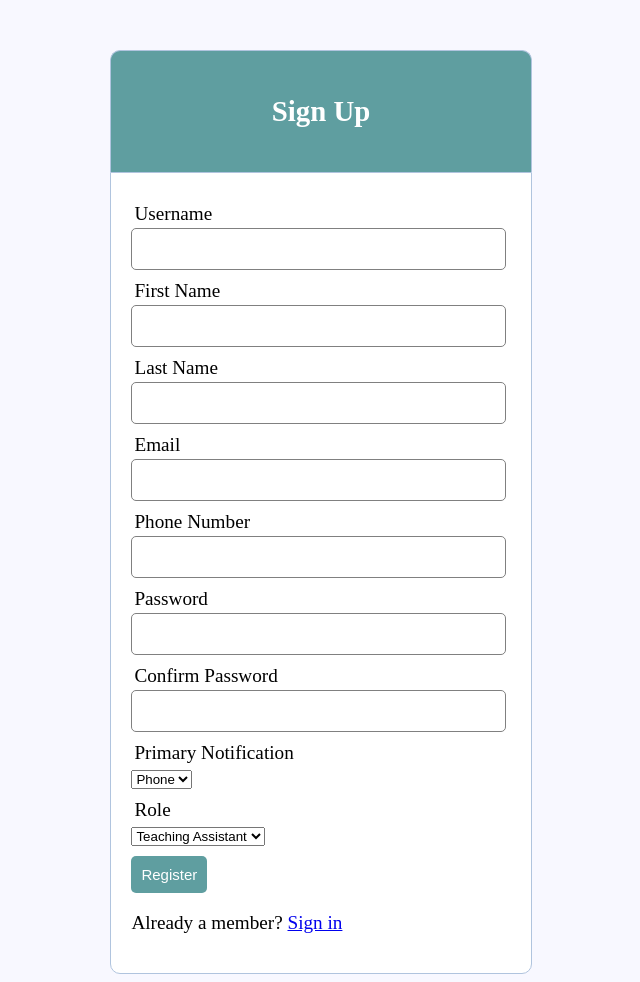
After one commit to tehh4ck3r/ta-emergency-coverage, a PHP site: page /register.php in a window 1280 px wide. The commit adds this page. Shown: the whole page, without its empty margins (319-959 px from the left). Run offline with PHP 8.4, Linux system fonts and the light colour scheme; data that the repository does not hold is empty.

Commit message:
Refactoring

```diff
--- a/dbconn.php
+++ b/dbconn.php
@@ -1,12 +1,26 @@
 <?php
-	// Set up params for database connection
-	$dsn = 'mysql:host=dbserver.engr.scu.edu;dbname=sdb_kmahajan';
-	$uname = 'kmahajan';
-	$pwd = '00001103126';
+	/* C9 Database */
+	$servername = getenv('IP');
+	$username = getenv('C9_USER');
+	$password = "";
+	$database = "c9";
+	$dbport = 3306;
 
-	try {
-		$db_conn = new PDO($dsn, $uname, $pwd);
-	} catch (PDOException $e) {
-		echo 'DB Connection Error: ' . $e->getMessage();
+	// Create connection
+	$db = new mysqli($servername, $username, $password, $database, $dbport);
+
+	/* EDC Database
+	$servername = "dbserver.engr.scu.edu"
+	$username = "kmahajan";
+	$password = "00001103126";
+	$database = "sdb_kmahajan";
+
+	// Create connection
+	$db = new mysqli($servername, $username, $password, $database); */
+
+	// Check connection
+	if ($db->connect_error) {
+		die("Connection failed: " . $db->connect_error);
 	}
+	// echo "Connected successfully (".$db->host_info.")";
 ?>
--- /dev/null
+++ b/errors.php
@@ -0,0 +1,7 @@
+<?php  if (count($errors) > 0) : ?>
+	<div class="error">
+		<?php foreach ($errors as $error) : ?>
+			<p><?php echo $error ?></p>
+		<?php endforeach ?>
+	</div>
+<?php  endif ?>
--- /dev/null
+++ b/register-serv.php
@@ -0,0 +1,43 @@
+<?php
+	require('dbconn.php');
+	require('errors.php');
+
+	$errors = array();
+
+	// REGISTER USER
+	if (isset($_POST['reg_user'])) {
+		// receive all input values from the form
+		$username = mysqli_real_escape_string($db, $_POST['username']);
+		$firstname = mysqli_real_escape_string($db, $_POST['firstname']);
+		$lastname = mysqli_real_escape_string($db, $_POST['lastname']);
+		$email = mysqli_real_escape_string($db, $_POST['email']);
+		$phone = mysqli_real_escape_string($db, $_POST['phone']);
+		$password_1 = mysqli_real_escape_string($db, $_POST['password_1']);
+		$password_2 = mysqli_real_escape_string($db, $_POST['password_2']);
+		$notify = mysqli_real_escape_string($db, $_POST['notify']);
+		$role = mysqli_real_escape_string($db, $_POST['role']);
+
+		// form validation: ensure that the form is correctly filled
+		if (empty($username)) { array_push($errors, "Username is required"); }
+		if (empty($firstname)) { array_push($errors, "First name is required"); }
+		if (empty($lastname)) { array_push($errors, "Last name is required"); }
+		if (empty($email)) { array_push($errors, "Email is required"); }
+		if (empty($phone)) { array_push($errors, "Phone Number is required"); }
+		if (empty($password_1)) { array_push($errors, "Password is required"); }
+		if (empty($role)) { array_push($errors, "User type is required"); }
+
+		if ($password_1 != $password_2) {
+			array_push($errors, "The two passwords do not match");
+		}
+
+		// register user if there are no errors in the form
+		if (count($errors) == 0) {
+			$password = md5($password_1);	//encrypt the password before saving in the database
+			$query = "INSERT INTO USERS (username, password, email, phone, notify, role, first, last)
+					  VALUES('$username', '$password', '$email', '$phone', '$notify', '$role', '$firstname', '$lastname')";
+			mysqli_query($db, $query);
+
+			header('location: login.php');
+		}
+	}
+?>
--- /dev/null
+++ b/register.php
@@ -0,0 +1,62 @@
+<?php
+	require('register-serv.php');
+?>
+<!DOCTYPE html>
+<html>
+	<head>
+		<title>Sign Up</title>
+		<link rel="stylesheet" type="text/css" href="login-style.css">
+	</head>
+	<body>
+		<div class="header">
+			<h2>Sign Up</h2>
+		</div>
+		<form action="register.php" method="post">
+			<?php include('errors.php'); ?>
+			<div class="input-group">
+				<label>Username</label>
+				<input type="text" name="username">
+			</div>
+			<div class="input-group">
+				<label>First Name</label>
+				<input type="text" name="firstname">
+			</div>
+			<div class="input-group">
+				<label>Last Name</label>
+				<input type="text" name="lastname">
+			</div>
+			<div class="input-group">
+				<label>Email</label>
+				<input type="email" name="email">
+			</div>
+			<div class="input-group">
+				<label>Phone Number</label>
+				<input type="tel" name="phone">
+			</div>
+			<div class="input-group">
+				<label>Password</label>
+				<input type="password" name="password_1">
+			</div>
+			<div class="input-group">
+				<label>Confirm Password</label>
+				<input type="password" name="password_2">
+			</div>
+				<div class="input-group">
+				<label>Primary Notification</label>
+				<select name="notify">
+				<option Value="phone">Phone</option>
+				<option Value="email">Email</option></select>
+			</div>
+				<div class="input-group">
+				<label>Role</label>
+				<select name="role">
+				<option Value="ta">Teaching Assistant</option>
+				<option Value="prof">Professor</option></select>
+			</div>
+			<div>
+				<input type="submit" class="btn" name="reg_user" value="Register">
+			</div>
+			<p>Already a member? <a href="login.php">Sign in</a></p>
+		</form>
+	</body>
+</html>
```
Also changed, not shown: index-serv.php (deleted, +0 -72 lines), index.php (deleted, +0 -63 lines), login-serv.php (+3 -25 lines), login.php (+9 -11 lines).
